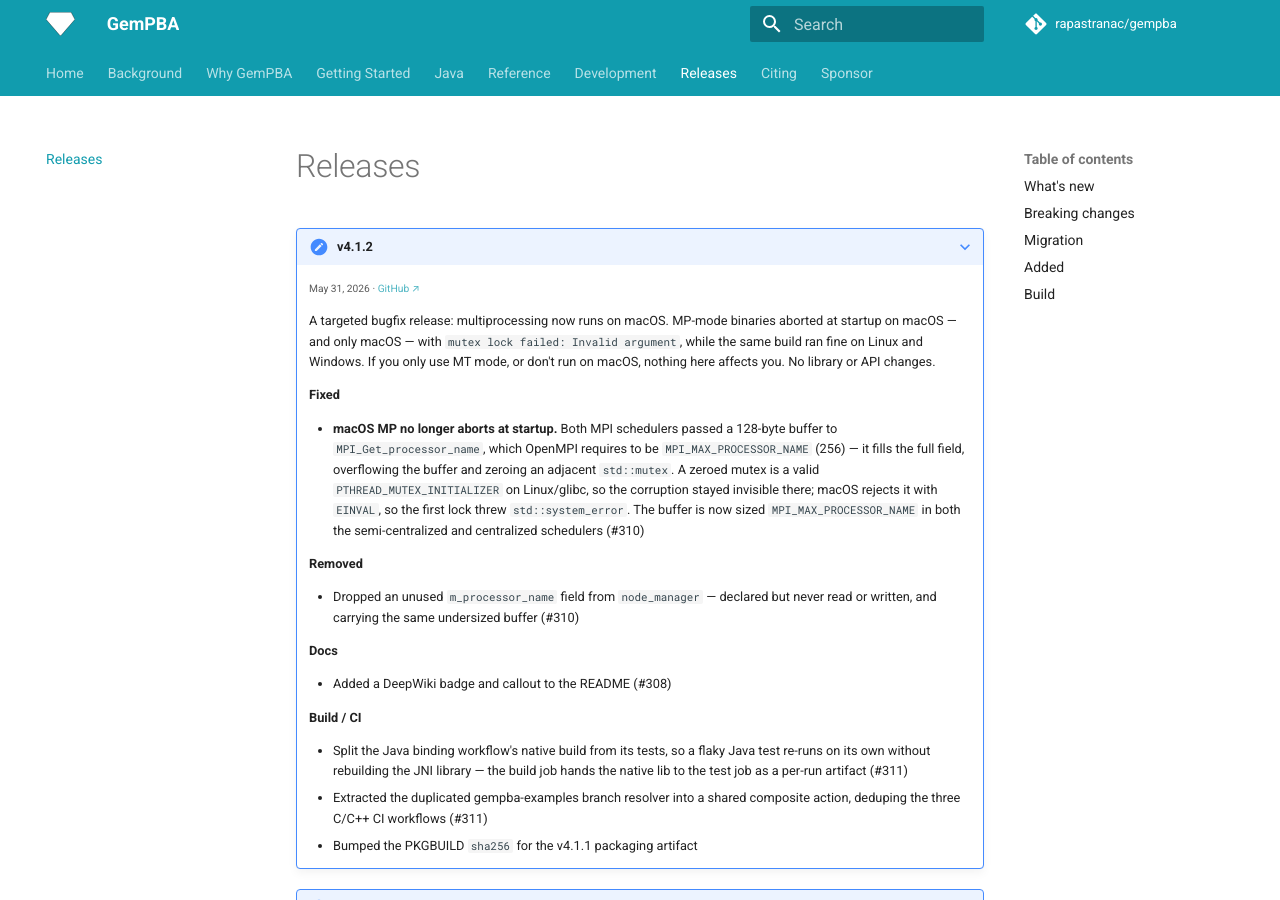
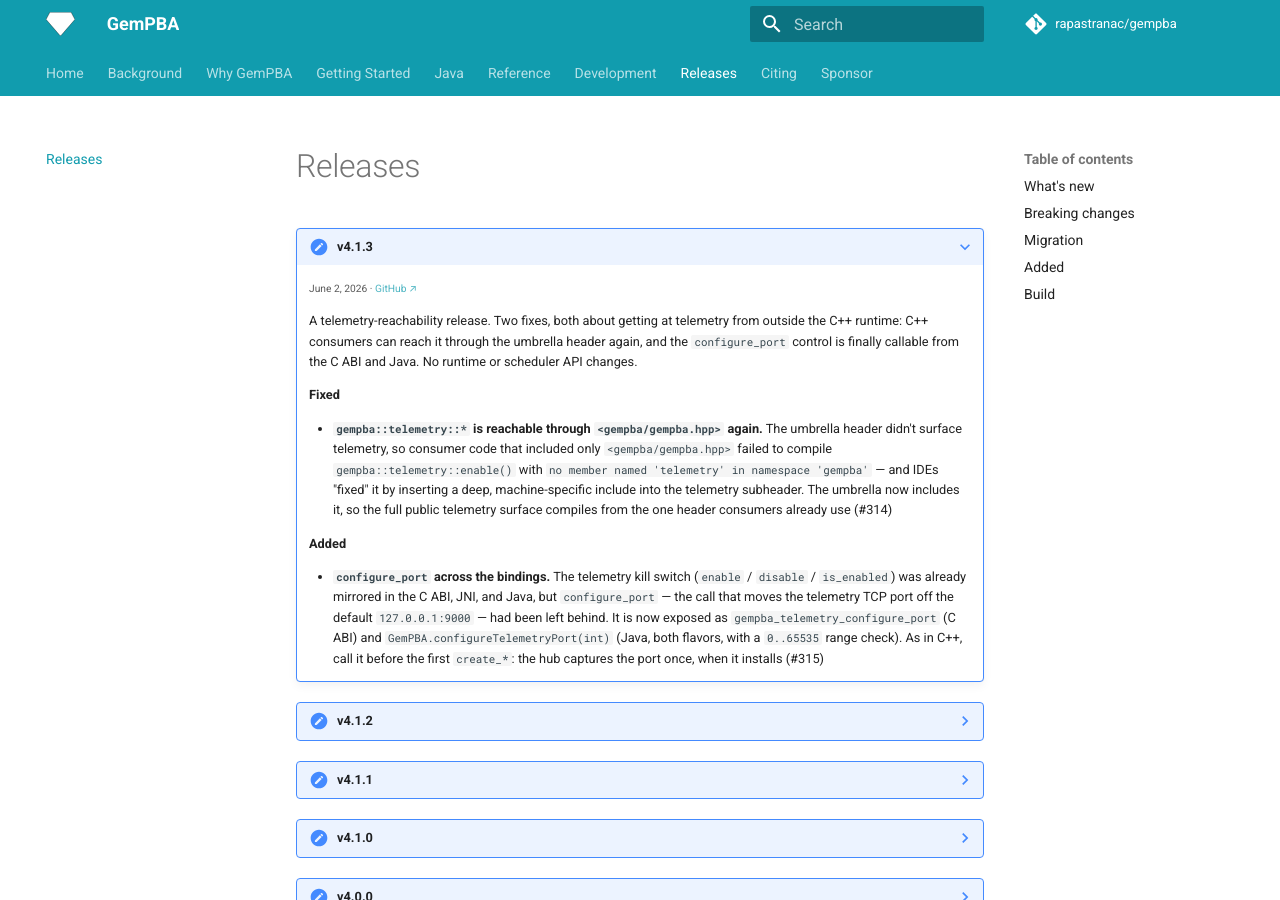
Before and after one commit to rapastranac/gempba-docs, an MkDocs documentation site: the page built from docs/releases.md, in a window 1280 px wide and 900 px high. Built offline with MkDocs 1.6.1 and Material for MkDocs 9.7.7, drawn with Linux system fonts in a browser that asks for light colours; comment, search, counter and statistics services are not loaded.

Commit message:
#2 Sync release notes for v4.1.3
- Regenerate docs/releases.md from gempba docs/releases via scripts/sync-releases.py
- Adds v4.1.3 as the expanded entry

```diff
--- a/docs/releases.md
+++ b/docs/releases.md
@@ -1,6 +1,20 @@
 # Releases
 
-???+ note "v4.1.2"
+???+ note "v4.1.3"
+
+    <small>June 2, 2026 · [GitHub ↗](https://github.com/rapastranac/gempba/releases/tag/v4.1.3)</small>
+
+    A telemetry-reachability release. Two fixes, both about getting at telemetry from outside the C++ runtime: C++ consumers can reach it through the umbrella header again, and the `configure_port` control is finally callable from the C ABI and Java. No runtime or scheduler API changes.
+
+    **Fixed**
+
+    - **`gempba::telemetry::*` is reachable through `<gempba/gempba.hpp>` again.** The umbrella header didn't surface telemetry, so consumer code that included only `<gempba/gempba.hpp>` failed to compile `gempba::telemetry::enable()` with `no member named 'telemetry' in namespace 'gempba'` — and IDEs "fixed" it by inserting a deep, machine-specific include into the telemetry subheader. The umbrella now includes it, so the full public telemetry surface compiles from the one header consumers already use (#314)
+
+    **Added**
+
+    - **`configure_port` across the bindings.** The telemetry kill switch (`enable` / `disable` / `is_enabled`) was already mirrored in the C ABI, JNI, and Java, but `configure_port` — the call that moves the telemetry TCP port off the default `127.0.0.1:9000` — had been left behind. It is now exposed as `gempba_telemetry_configure_port` (C ABI) and `GemPBA.configureTelemetryPort(int)` (Java, both flavors, with a `0..65535` range check). As in C++, call it before the first `create_*`: the hub captures the port once, when it installs (#315)
+
+??? note "v4.1.2"
 
     <small>May 31, 2026 · [GitHub ↗](https://github.com/rapastranac/gempba/releases/tag/v4.1.2)</small>
 
```
